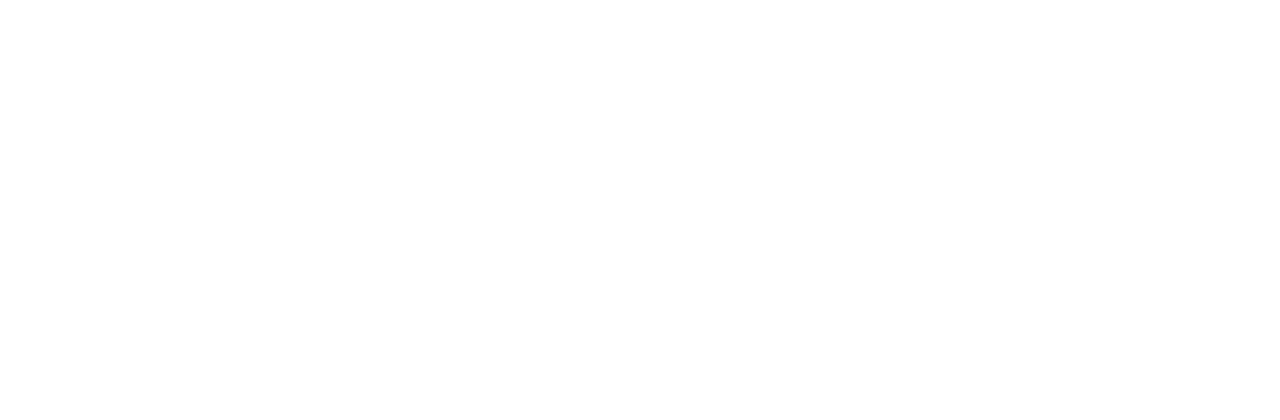
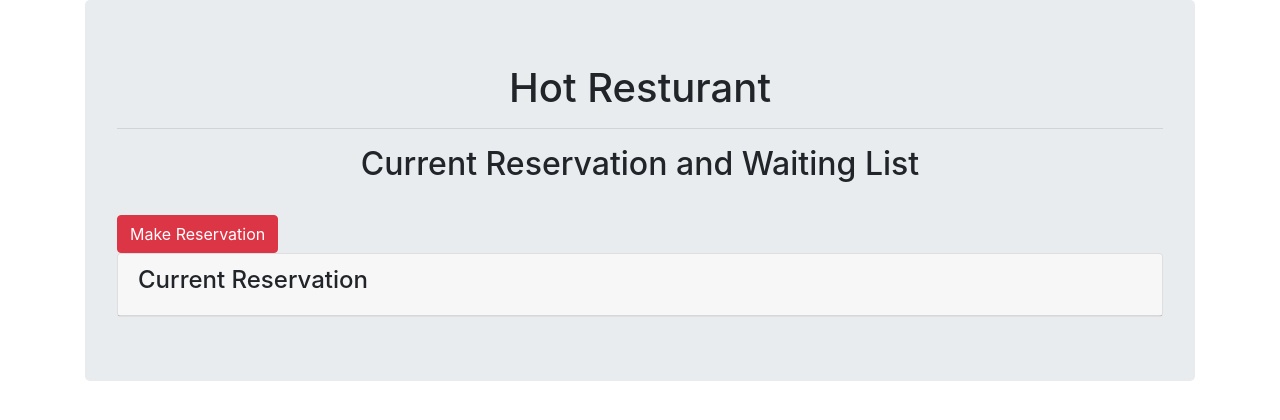
Before and after one commit to jessmaple/hotResturant, a plain HTML site: page tables.html in a window 1280 px wide. Drawn offline with nearby package versions, Linux system fonts and the light colour scheme.

Commit message:
adds index and tables html

```diff
--- a/tables.html
+++ b/tables.html
@@ -0,0 +1,34 @@
+<!DOCTYPE html>
+<html lang="en">
+<head>
+    <meta charset="UTF-8">
+    <meta name="viewport" content="width=device-width, initial-scale=1.0">
+    <title>hotResturant Waiting List</title>
+    <link
+    rel="stylesheet"
+    href="https://stackpath.bootstrapcdn.com/bootstrap/4.4.1/css/bootstrap.min.css"
+    integrity="sha384-Vkoo8x4CGsO3+Hhxv8T/Q5PaXtkKtu6ug5TOeNV6gBiFeWPGFN9MuhOf23Q9Ifjh"
+    crossorigin="anonymous"
+  />
+</head>
+<body>
+    <div class="container">
+        <div class="jumbotron">
+          <h1 class="text-center">Hot Resturant</h1>
+          <hr />
+          <h2 class="text-center">
+            Current Reservation and Waiting List
+          </h2>
+          <br />
+          <button type="button" class="btn btn-danger">Make Reservation</button>
+        <div class="row">
+            <div class="col-lg-12">
+                <div class="card">
+                    <div class="card-header">
+                        <h4>Current Reservation</h4>
+                    </div>
+                </div>
+            </div>
+        </div>
+</body>
+</html>
```
Also changed, not shown: index.html (+1 -1 lines).
